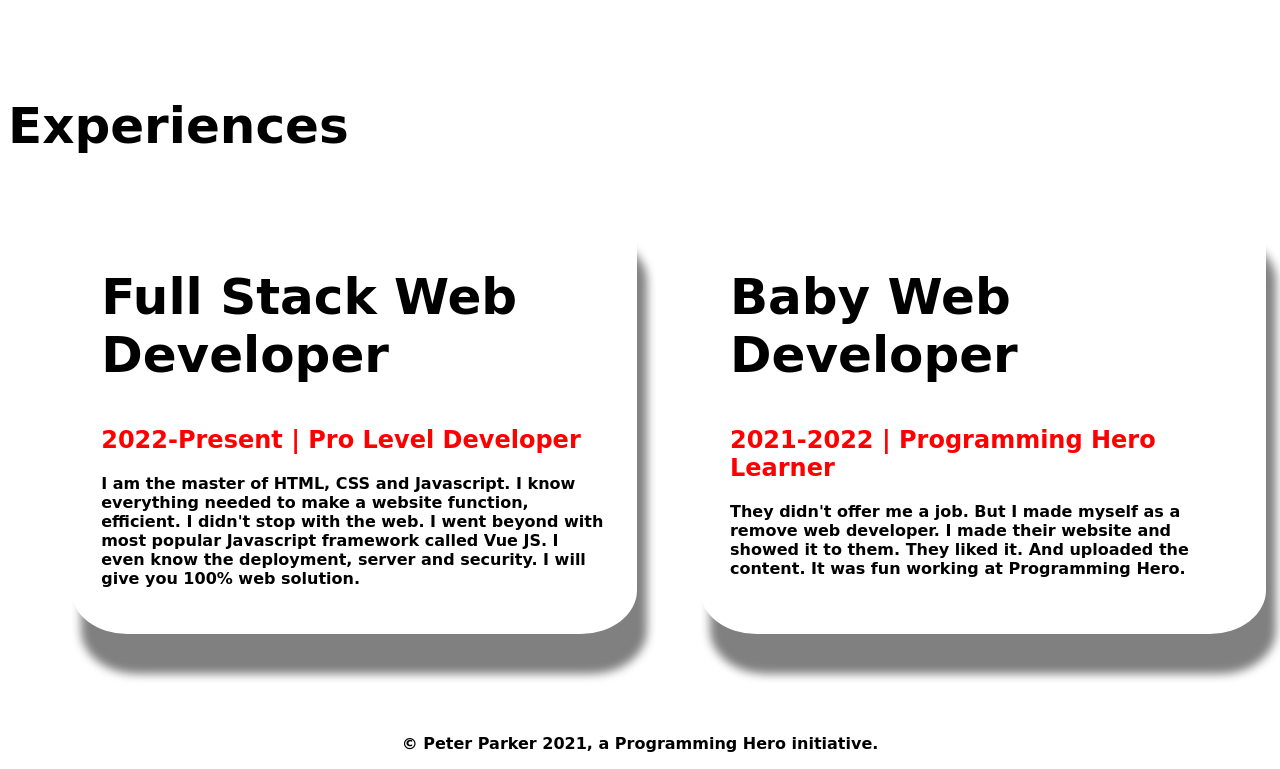
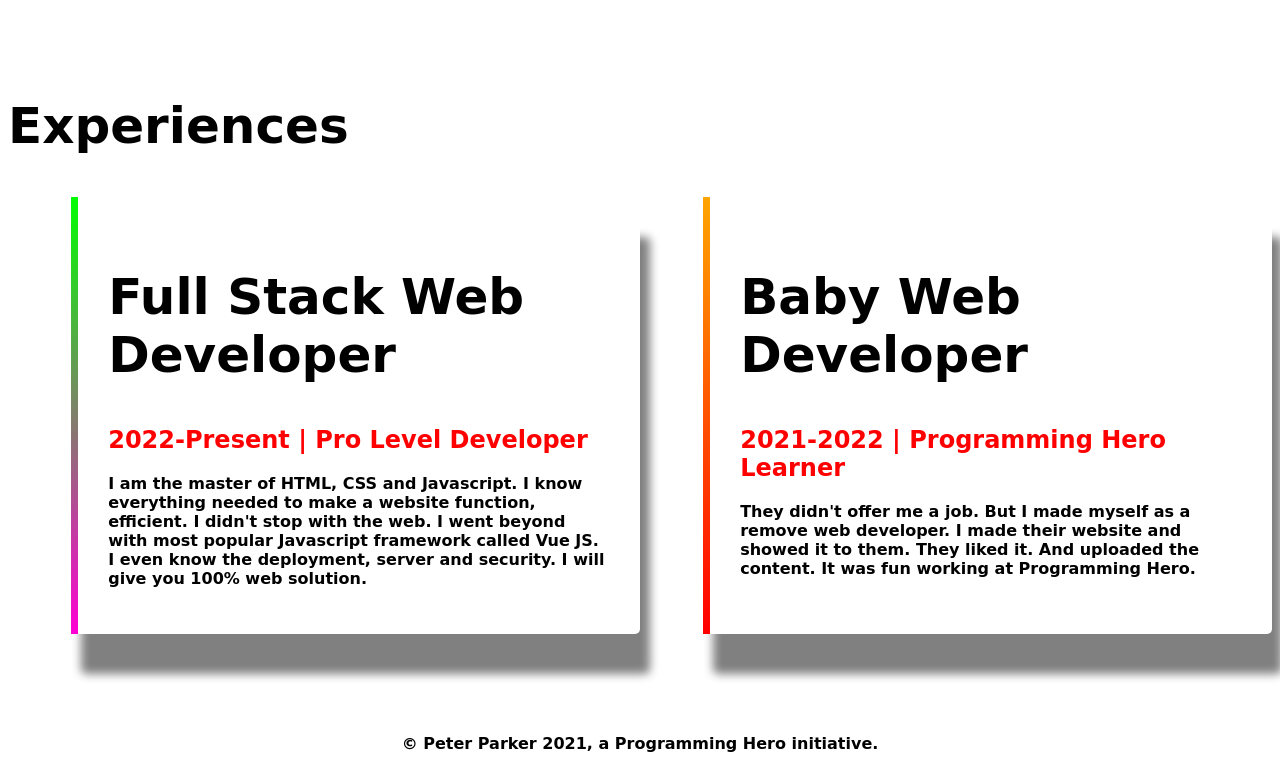
Before and after one commit to naiemislam110133/developer-repo, a plain HTML site: page index.html in a window 1280 px wide. Shown: the part 1063-1832 px from the top of the page. Drawn offline with Linux system fonts and the light colour scheme; a web font is replaced by a local one.

Commit message:
boder added

```diff
--- a/style.css
+++ b/style.css
@@ -36,7 +36,7 @@ p{
     box-shadow: 10px 40px 10px gray;
     padding: 30px;
     margin-left: 5%;
-    border-radius: 10%;
+    border-radius: 5px;
 }
 .add-color{
     color:red;
@@ -44,3 +44,13 @@ p{
 footer P{
     text-align: center;
 }
+#baby-developer{
+    border-left: 7px solid;
+    border-image: linear-gradient(orange,red);
+    border-image-slice: 1;
+}
+#full-strac-dev{
+    border-left: 7px solid;
+    border-image: linear-gradient(rgb(0, 255, 0),rgb(255, 0, 212));
+    border-image-slice: 1;
+}
```
